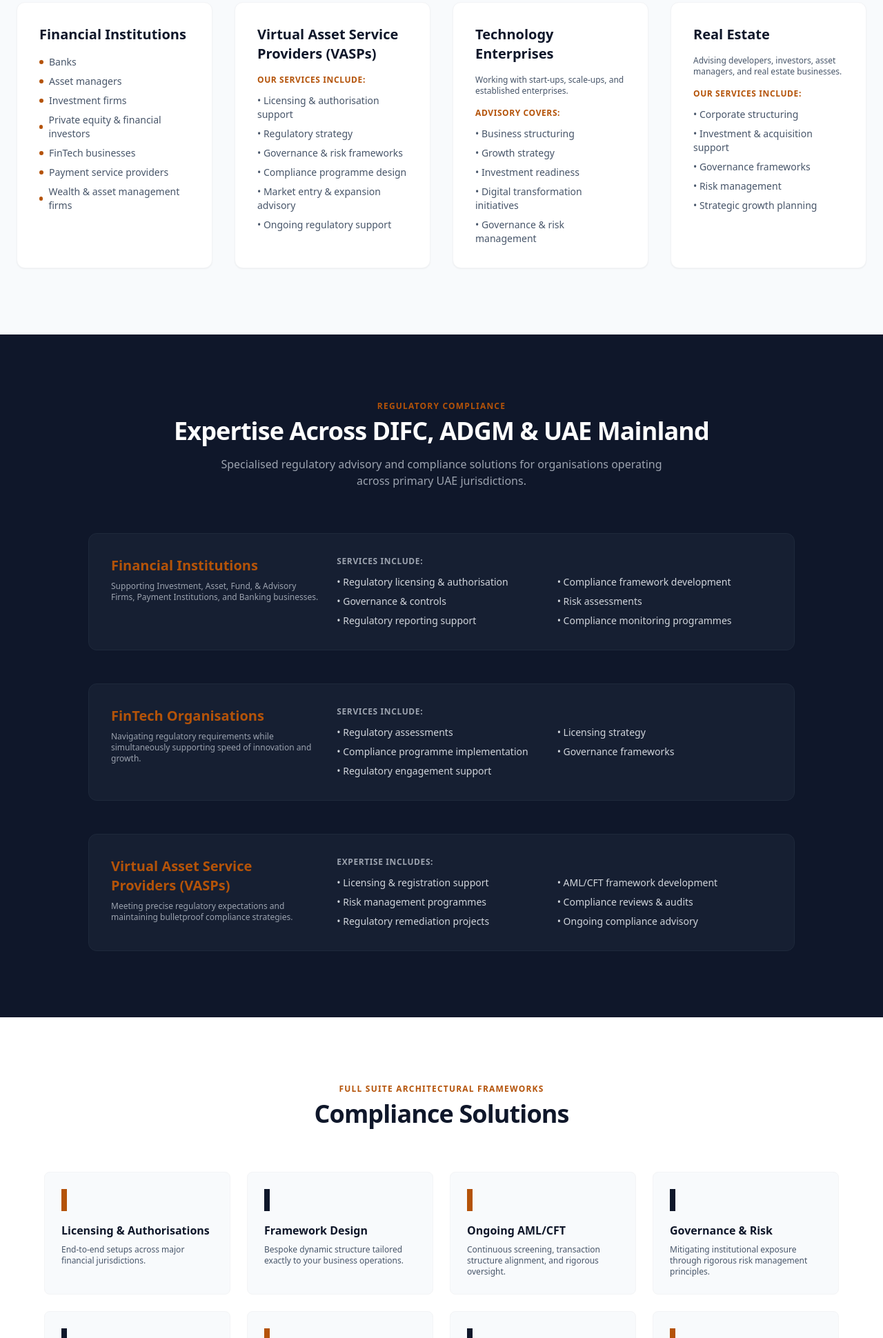
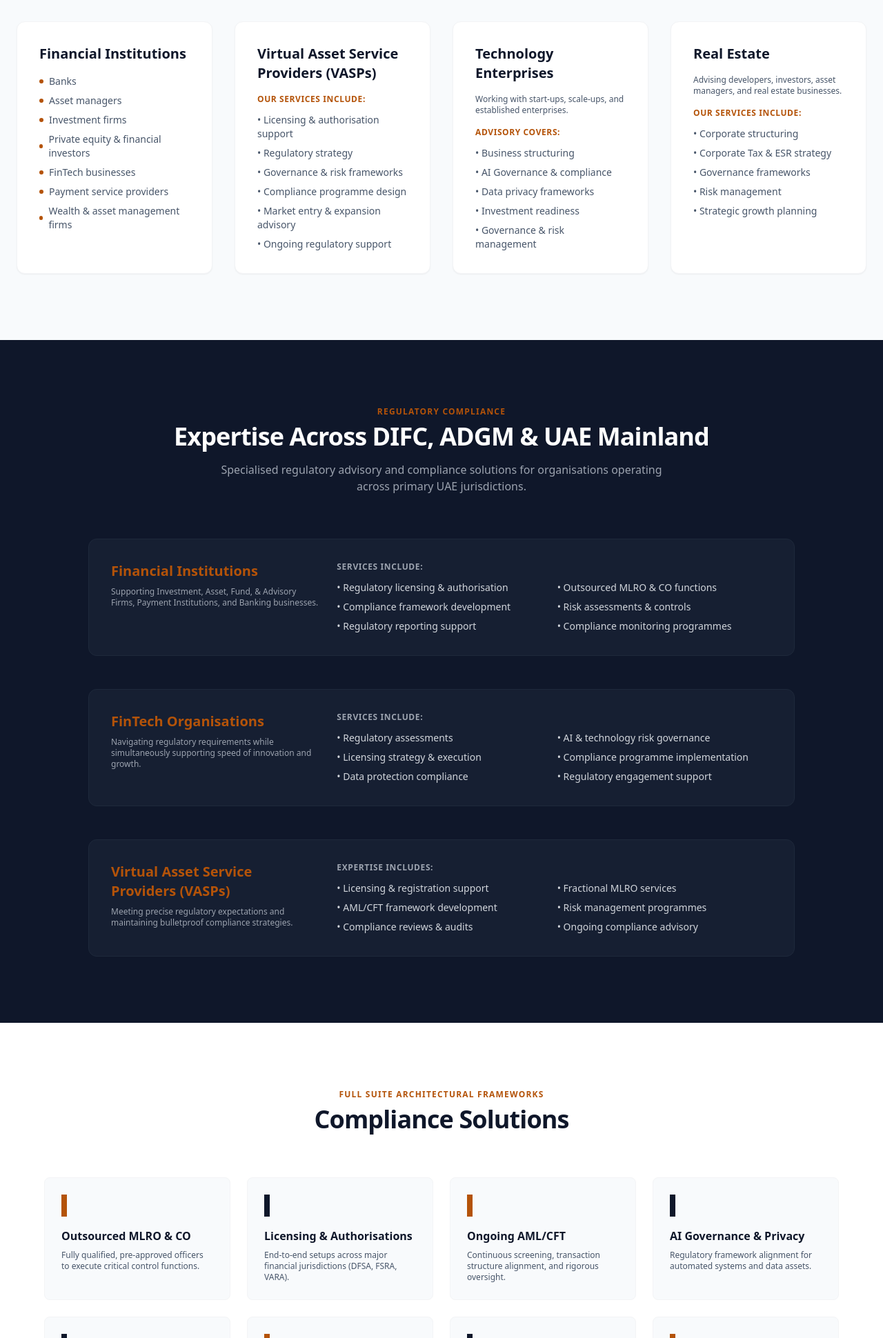
Before and after one commit to yamaki-ba/biznessanalyticssite, a plain HTML site: page index.html in a window 1280 px wide. Shown: the part 860-2800 px from the top of the page at 69% size. Drawn offline with nearby package versions, Linux system fonts and the light colour scheme.

Commit message:
Revise content in index.html for clarity and detail
Updated text content in various sections to enhance clarity and detail, including changes to service descriptions and added new services.

```diff
--- a/index.html
+++ b/index.html
@@ -4,7 +4,6 @@
     <meta charset="UTF-8">
     <meta name="viewport" content="width=device-width, initial-scale=1.0">
     <title>Corporate Advisory & Regulatory Compliance Solutions </title>
-    <!-- Tailwind CSS for sleek, modern styling -->
     <script src="https://cdn.tailwindcss.com"></script>
     <script>
         tailwind.config = {
@@ -25,7 +24,6 @@
 </head>
 <body class="bg-brand-light text-brand-navy antialiased font-sans">
 
-    <!-- Header / Navigation -->
     <header class="sticky top-0 z-50 bg-white/90 backdrop-blur-md border-b border-gray-200">
         <div class="max-w-7xl mx-auto px-6 py-4 flex justify-between items-center">
             <div class="text-xl font-bold tracking-tight uppercase border-l-4 border-brand-gold pl-3">
@@ -40,7 +38,6 @@
         </div>
     </header>
 
-    <!-- Hero Section -->
     <section id="hero" class="bg-brand-navy text-white py-24 px-6 relative overflow-hidden">
         <div class="absolute inset-0 opacity-10 bg-[radial-gradient(#e2e8f0_1px,transparent_1px)] [background-size:16px_16px]"></div>
         <div class="max-w-5xl mx-auto text-center relative z-10">
@@ -49,7 +46,7 @@
                 Strategic Corporate Advisory & <br class="hidden md:inline"><span class="text-gray-300">Regulatory Compliance Solutions</span>
             </h1>
             <p class="text-lg md:text-xl text-gray-400 max-w-3xl mx-auto mb-8 font-light">
-                Supporting businesses through every stage of their lifecycle—from establishment and licensing to ongoing governance, risk management, and strategic growth.
+                Supporting businesses through every stage of their lifecycle—from establishment and licensing to ongoing governance, risk management, and outsourced key control functions.
             </p>
             <div class="flex justify-center space-x-4">
                 <a href="#corporate-advisory" class="bg-brand-gold hover:bg-amber-800 text-white font-medium px-6 py-3 rounded-md transition shadow-md">Our Services</a>
@@ -58,7 +55,6 @@
         </div>
     </section>
 
-    <!-- Corporate Advisory Section -->
     <section id="corporate-advisory" class="py-24 px-6 max-w-7xl mx-auto">
         <div class="text-center mb-16">
             <h2 class="text-xs font-bold tracking-widest text-brand-gold uppercase mb-2">Our Services</h2>
@@ -68,10 +64,8 @@
             </p>
         </div>
 
-        <!-- Key Industry Grid -->
         <div class="grid md:grid-cols-2 lg:grid-cols-4 gap-8">
 
-            <!-- Financial Institutions -->
             <div class="bg-white p-8 rounded-xl shadow-sm border border-gray-100 flex flex-col justify-between">
                 <div>
                     <h3 class="text-xl font-bold mb-4 text-brand-navy">Financial Institutions</h3>
@@ -87,7 +81,6 @@
                 </div>
             </div>
 
-            <!-- VASPs -->
             <div class="bg-white p-8 rounded-xl shadow-sm border border-gray-100 flex flex-col justify-between">
                 <div>
                     <h3 class="text-xl font-bold mb-4 text-brand-navy">Virtual Asset Service Providers (VASPs)</h3>
@@ -103,7 +96,6 @@
                 </div>
             </div>
 
-            <!-- Technology -->
             <div class="bg-white p-8 rounded-xl shadow-sm border border-gray-100 flex flex-col justify-between">
                 <div>
                     <h3 class="text-xl font-bold mb-4 text-brand-navy">Technology Enterprises</h3>
@@ -111,15 +103,14 @@
                     <p class="text-xs font-semibold uppercase tracking-wider text-brand-gold mb-3">Advisory Covers:</p>
                     <ul class="space-y-2 text-sm text-brand-slate">
                         <li>• Business structuring</li>
-                        <li>• Growth strategy</li>
+                        <li>• AI Governance & compliance</li>
+                        <li>• Data privacy frameworks</li>
                         <li>• Investment readiness</li>
-                        <li>• Digital transformation initiatives</li>
                         <li>• Governance & risk management</li>
                     </ul>
                 </div>
             </div>
 
-            <!-- Real Estate -->
             <div class="bg-white p-8 rounded-xl shadow-sm border border-gray-100 flex flex-col justify-between">
                 <div>
                     <h3 class="text-xl font-bold mb-4 text-brand-navy">Real Estate</h3>
@@ -127,7 +118,7 @@
                     <p class="text-xs font-semibold uppercase tracking-wider text-brand-gold mb-3">Our Services Include:</p>
                     <ul class="space-y-2 text-sm text-brand-slate">
                         <li>• Corporate structuring</li>
-                        <li>• Investment & acquisition support</li>
+                        <li>• Corporate Tax & ESR strategy</li>
                         <li>• Governance frameworks</li>
                         <li>• Risk management</li>
                         <li>• Strategic growth planning</li>
@@ -138,7 +129,6 @@
         </div>
     </section>
 
-    <!-- Regulatory Compliance Section -->
     <section id="regulatory-compliance" class="bg-slate-900 text-white py-24 px-6">
         <div class="max-w-7xl mx-auto">
             <div class="text-center mb-16">
@@ -150,7 +140,6 @@
             </div>
 
             <div class="space-y-12 max-w-5xl mx-auto">
-                <!-- Financial Institutions subsegment -->
                 <div class="bg-slate-800/50 p-8 rounded-xl border border-slate-800 grid md:grid-cols-3 gap-6">
                     <div class="md:col-span-1">
                         <h3 class="text-xl font-bold text-brand-gold">Financial Institutions</h3>
@@ -160,16 +149,15 @@
                         <p class="text-xs uppercase tracking-wider text-gray-400 font-bold mb-3">Services Include:</p>
                         <div class="grid sm:grid-cols-2 gap-2 text-sm text-gray-300">
                             <div>• Regulatory licensing & authorisation</div>
+                            <div>• Outsourced MLRO & CO functions</div>
                             <div>• Compliance framework development</div>
-                            <div>• Governance & controls</div>
-                            <div>• Risk assessments</div>
+                            <div>• Risk assessments & controls</div>
                             <div>• Regulatory reporting support</div>
                             <div>• Compliance monitoring programmes</div>
                         </div>
                     </div>
                 </div>
 
-                <!-- FinTech subsegment -->
                 <div class="bg-slate-800/50 p-8 rounded-xl border border-slate-800 grid md:grid-cols-3 gap-6">
                     <div class="md:col-span-1">
                         <h3 class="text-xl font-bold text-brand-gold">FinTech Organisations</h3>
@@ -179,15 +167,15 @@
                         <p class="text-xs uppercase tracking-wider text-gray-400 font-bold mb-3">Services Include:</p>
                         <div class="grid sm:grid-cols-2 gap-2 text-sm text-gray-300">
                             <div>• Regulatory assessments</div>
-                            <div>• Licensing strategy</div>
+                            <div>• AI & technology risk governance</div>
+                            <div>• Licensing strategy & execution</div>
                             <div>• Compliance programme implementation</div>
-                            <div>• Governance frameworks</div>
+                            <div>• Data protection compliance</div>
                             <div>• Regulatory engagement support</div>
                         </div>
                     </div>
                 </div>
 
-                <!-- VASPs subsegment -->
                 <div class="bg-slate-800/50 p-8 rounded-xl border border-slate-800 grid md:grid-cols-3 gap-6">
                     <div class="md:col-span-1">
                         <h3 class="text-xl font-bold text-brand-gold">Virtual Asset Service Providers (VASPs)</h3>
@@ -197,10 +185,10 @@
                         <p class="text-xs uppercase tracking-wider text-gray-400 font-bold mb-3">Expertise Includes:</p>
                         <div class="grid sm:grid-cols-2 gap-2 text-sm text-gray-300">
                             <div>• Licensing & registration support</div>
+                            <div>• Fractional MLRO services</div>
                             <div>• AML/CFT framework development</div>
                             <div>• Risk management programmes</div>
                             <div>• Compliance reviews & audits</div>
-                            <div>• Regulatory remediation projects</div>
                             <div>• Ongoing compliance advisory</div>
                         </div>
                     </div>
@@ -209,7 +197,6 @@
         </div>
     </section>
 
-    <!-- Core Compliance Solutions -->
     <section id="solutions" class="py-24 px-6 bg-white">
         <div class="max-w-6xl mx-auto">
             <div class="text-center mb-16">
@@ -220,13 +207,13 @@
             <div class="grid sm:grid-cols-2 lg:grid-cols-4 gap-6">
                 <div class="p-6 border border-gray-100 bg-brand-light rounded-lg">
                     <div class="w-2 h-8 bg-brand-gold mb-4"></div>
-                    <h4 class="font-bold mb-2">Licensing & Authorisations</h4>
-                    <p class="text-xs text-brand-slate">End-to-end setups across major financial jurisdictions.</p>
+                    <h4 class="font-bold mb-2">Outsourced MLRO & CO</h4>
+                    <p class="text-xs text-brand-slate">Fully qualified, pre-approved officers to execute critical control functions.</p>
                 </div>
                 <div class="p-6 border border-gray-100 bg-brand-light rounded-lg">
                     <div class="w-2 h-8 bg-brand-navy mb-4"></div>
-                    <h4 class="font-bold mb-2">Framework Design</h4>
-                    <p class="text-xs text-brand-slate">Bespoke dynamic structure tailored exactly to your business operations.</p>
+                    <h4 class="font-bold mb-2">Licensing & Authorisations</h4>
+                    <p class="text-xs text-brand-slate">End-to-end setups across major financial jurisdictions (DFSA, FSRA, VARA).</p>
                 </div>
                 <div class="p-6 border border-gray-100 bg-brand-light rounded-lg">
                     <div class="w-2 h-8 bg-brand-gold mb-4"></div>
@@ -235,23 +222,23 @@
                 </div>
                 <div class="p-6 border border-gray-100 bg-brand-light rounded-lg">
                     <div class="w-2 h-8 bg-brand-navy mb-4"></div>
+                    <h4 class="font-bold mb-2">AI Governance & Privacy</h4>
+                    <p class="text-xs text-brand-slate">Regulatory framework alignment for automated systems and data assets.</p>
+                </div>
+                <div class="p-6 border border-gray-100 bg-brand-light rounded-lg">
+                    <div class="w-2 h-8 bg-brand-navy mb-4"></div>
                     <h4 class="font-bold mb-2">Governance & Risk</h4>
                     <p class="text-xs text-brand-slate">Mitigating institutional exposure through rigorous risk management principles.</p>
                 </div>
                 <div class="p-6 border border-gray-100 bg-brand-light rounded-lg">
-                    <div class="w-2 h-8 bg-brand-navy mb-4"></div>
-                    <h4 class="font-bold mb-2">Health Checks</h4>
+                    <div class="w-2 h-8 bg-brand-gold mb-4"></div>
+                    <h4 class="font-bold mb-2">Health Checks & Audits</h4>
                     <p class="text-xs text-brand-slate">Pre-emptive audits to spot structural vulnerabilities before regulators do.</p>
                 </div>
                 <div class="p-6 border border-gray-100 bg-brand-light rounded-lg">
-                    <div class="w-2 h-8 bg-brand-gold mb-4"></div>
+                    <div class="w-2 h-8 bg-brand-navy mb-4"></div>
                     <h4 class="font-bold mb-2">Policies & Procedures</h4>
                     <p class="text-xs text-brand-slate">Development and regular iterative updating of internal handbooks.</p>
-                </div>
-                <div class="p-6 border border-gray-100 bg-brand-light rounded-lg">
-                    <div class="w-2 h-8 bg-brand-navy mb-4"></div>
-                    <h4 class="font-bold mb-2">Training & Awareness</h4>
-                    <p class="text-xs text-brand-slate">Instilling corporate accountability through proactive upskilling programmes.</p>
                 </div>
                 <div class="p-6 border border-gray-100 bg-brand-light rounded-lg">
                     <div class="w-2 h-8 bg-brand-gold mb-4"></div>
@@ -262,7 +249,6 @@
         </div>
     </section>
 
-    <!-- Footer -->
     <footer class="bg-brand-navy text-gray-500 py-12 px-6 border-t border-slate-800 text-center text-xs">
         <div class="max-w-7xl mx-auto space-y-4">
             <p class="text-gray-400 font-semibold tracking-wide uppercase">Corporate Advisory & Regulatory Compliance Solutions</p>
```
